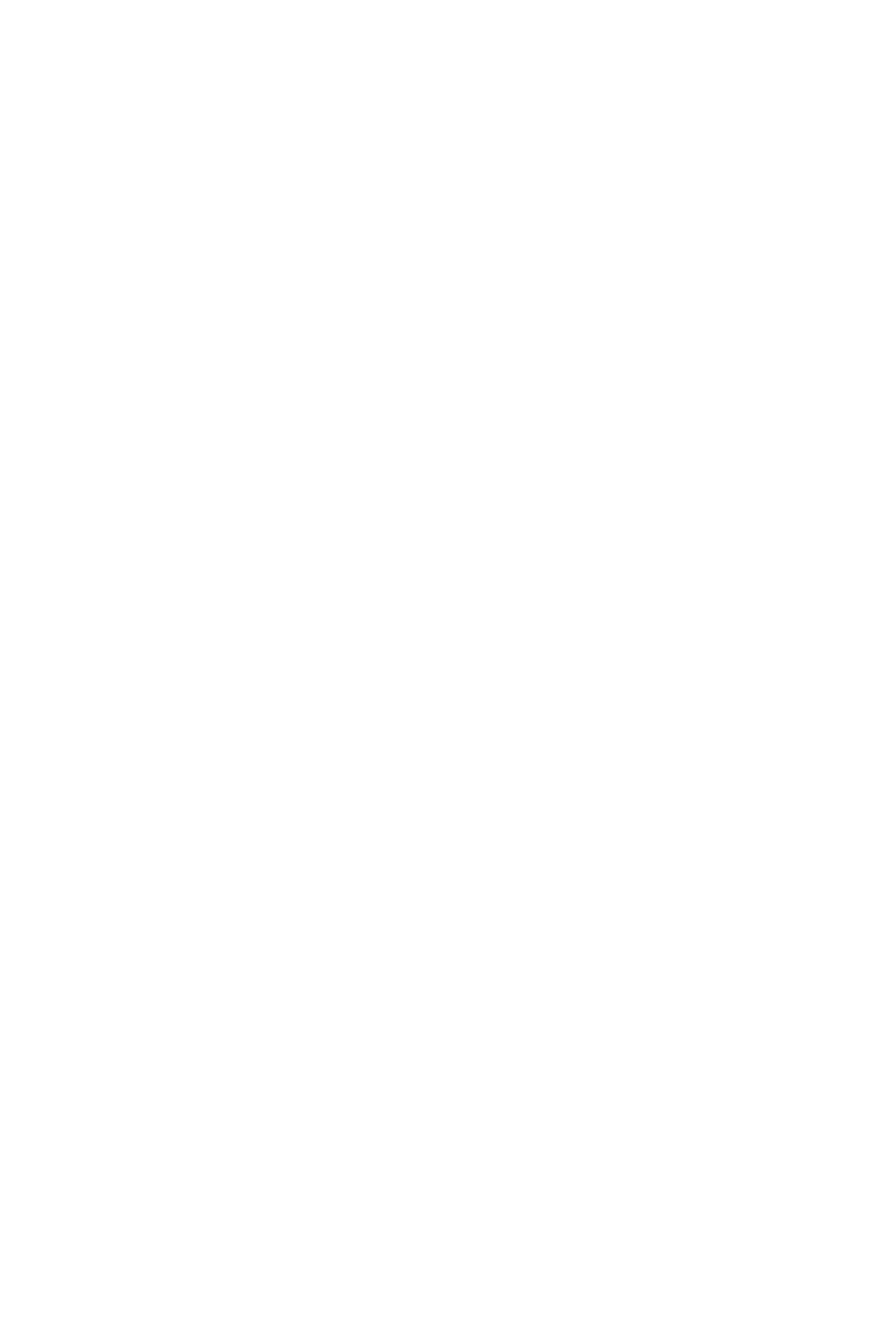
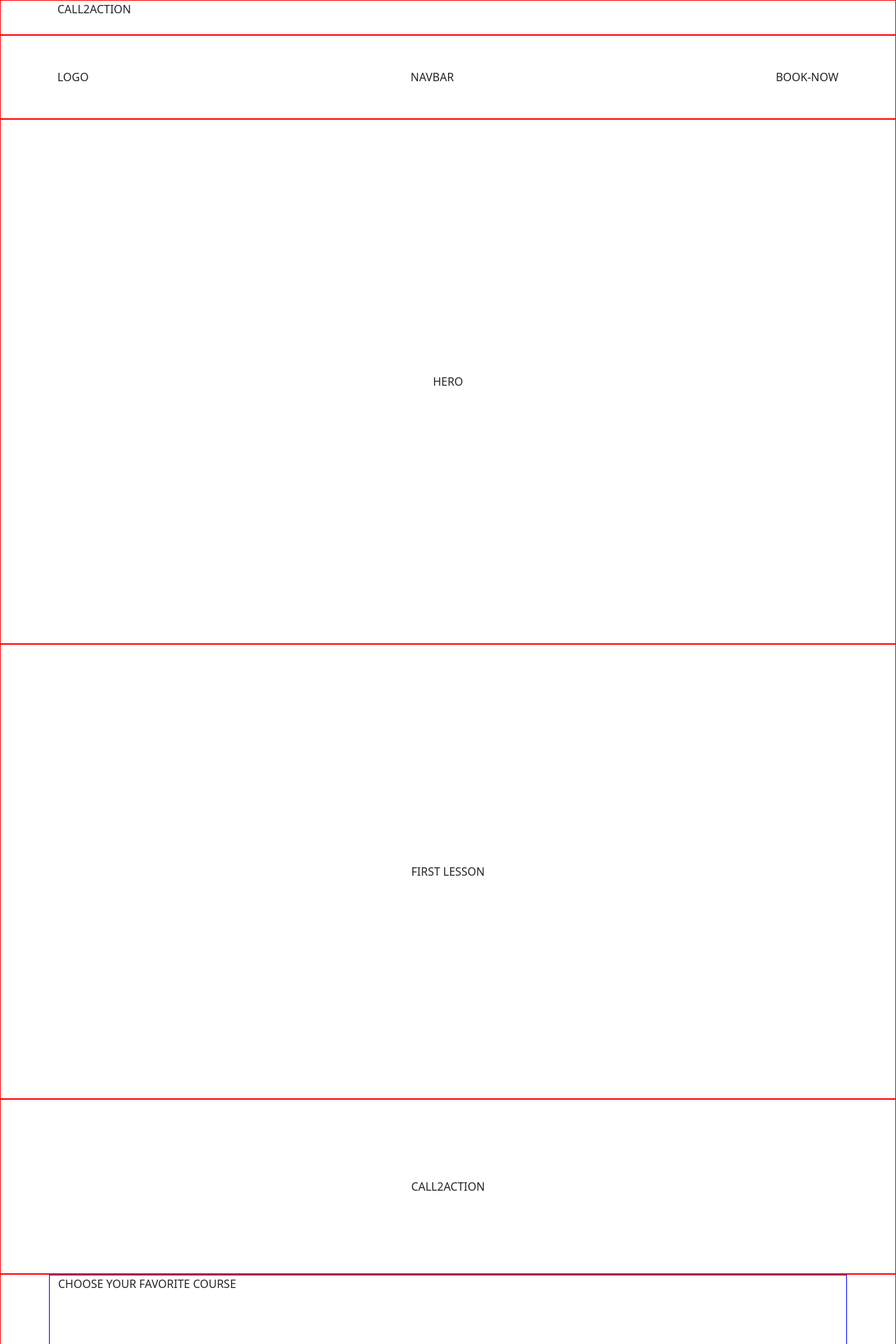
Before and after one commit to nicolozibra1/proj-html-vuejs, a Vue app: page / in a window 1280 px wide. Shown: the top 1920 px of the page at 70% size. Before the commit the page ends 800 px from the top, so only its background shows below. Built offline with nearby package versions, Linux system fonts and the light colour scheme.

Commit message:
structure-layout

```diff
--- a/src/App.vue
+++ b/src/App.vue
@@ -1,11 +1,21 @@
 <template>
-
+  <HeaderComponent />
+  <MainComponent />
+  <FooterComponent />
 </template>
 
 <script>
 import {store} from './data/store.js'
+import HeaderComponent from './components/HeaderComponent.vue';
+import MainComponent from './components/MainComponent.vue';
+import FooterComponent from './components/FooterComponent.vue';
   export default {
     name: 'App',
+    components: {
+      HeaderComponent,
+      MainComponent,
+      FooterComponent
+    },
     data() {
       return {
         store,
--- /dev/null
+++ b/src/components/FooterComponent.vue
@@ -0,0 +1,35 @@
+<template>
+   <footer>
+        <!-- FOOTER TOP -->
+        <div class="f-top text-center">
+            FOOTER TOP
+        </div>
+        <!-- FOOTER BOTTOM -->
+        <div class="f-bottom text-center">
+            FOOTER BOTTOM
+        </div>
+   </footer>
+</template>
+
+<script>
+import { store } from '../data/store';
+    export default {
+        name: 'FooterComponent',
+        data() {
+            return {
+                store,
+            }
+        }
+    }
+</script>
+
+<style lang="scss" scoped>
+    .f-top{
+        height: 450px;
+        border: 1px solid red;
+    }
+    .f-bottom{
+        height: 150px;
+        border: 1px solid red;
+    }
+</style>
--- /dev/null
+++ b/src/components/HeaderComponent.vue
@@ -0,0 +1,45 @@
+<template>
+   <div class="call2action">
+        <div class="container">
+            CALL2ACTION
+        </div>
+   </div>
+   <header>
+        <div class="container h-100 d-flex justify-content-between align-items-center">
+            <div class="box-logo">
+                LOGO
+            </div>
+            <div class="navbar">
+                NAVBAR
+            </div>
+            <div class="book-now">
+                BOOK-NOW
+            </div>
+        </div>
+   </header>
+</template>
+
+<script>
+import { store } from '../data/store';
+    export default {
+        name: 'HeaderComponent',
+        data() {
+            return {
+                store,
+            }
+        }
+    }
+</script>
+
+<style lang="scss" scoped>
+    .call2action{
+        height: 50px;
+        width: 100%;
+        border: 1px solid red;
+    }
+
+    header{
+        height: 120px;
+        border: 1px solid red;
+    }
+</style>
--- /dev/null
+++ b/src/components/MainComponent.vue
@@ -0,0 +1,98 @@
+<template>
+    <main>
+        <!-- HERO -->
+        <section class="hero d-flex justify-content-center align-items-center">
+            <div class="box-hero">
+                HERO
+            </div>
+        </section>
+        <!-- FIRST LESSON -->
+        <section class="first-lesson d-flex justify-content-center align-items-center">
+            FIRST LESSON
+        </section>
+        <!-- CALL2ACTION -->
+        <div class="call2action d-flex justify-content-center align-items-center">
+            CALL2ACTION
+        </div>
+        <!-- COURSES -->
+        <section class="courses">
+            <div class="choose-course container">
+                CHOOSE YOUR FAVORITE COURSE
+            </div>
+            <div class="statics container text-center">
+                COURSE STATICS
+            </div>
+            <div class="instructors container text-center">
+                OUR INSTRUCTORS
+            </div>
+        </section>
+        <!-- TESTIMONIALS -->
+        <section class="testimonials">
+            <div class="container text-center">
+                TESTIMONIAL
+            </div>
+        </section>
+        <!-- LATEST NEWS -->
+        <section class="latest-news">
+            <div class="container text-center">
+                LATEST NEWS
+            </div>
+        </section>
+        <!-- CALL2ACTION -->
+        <div class="call2action d-flex justify-content-center align-items-center">
+            CALL2ACTION
+        </div>
+    </main>
+</template>
+
+<script>
+import { store } from '../data/store';
+    export default {
+        name: 'MainComponent',
+        data() {
+            return {
+                store,
+            }
+        }
+    }
+</script>
+
+<style lang="scss" scoped>
+    .hero{
+        height: 750px;
+        border: 1px solid red;
+    }
+    .first-lesson{
+        height: 650px;
+        border: 1px solid red;
+    }
+    .call2action{
+        height: 250px;
+        border: 1px solid red;
+    }
+    .courses{
+        height: 1900px;
+        border: 1px solid red;
+
+        .choose-course{
+            height: 600px;
+            border: 1px solid blue;
+        }
+        .statics{
+            height: 500px;
+            border: 1px solid blue;
+        }
+        .instructors{
+            height: 800px;
+            border: 1px solid blue;
+        }
+    }
+    .testimonials{
+        height: 850px;
+        border: 1px solid red;;
+    }
+    .latest-news{
+        height: 850px;
+        border: 1px solid red;
+    }
+</style>
```
